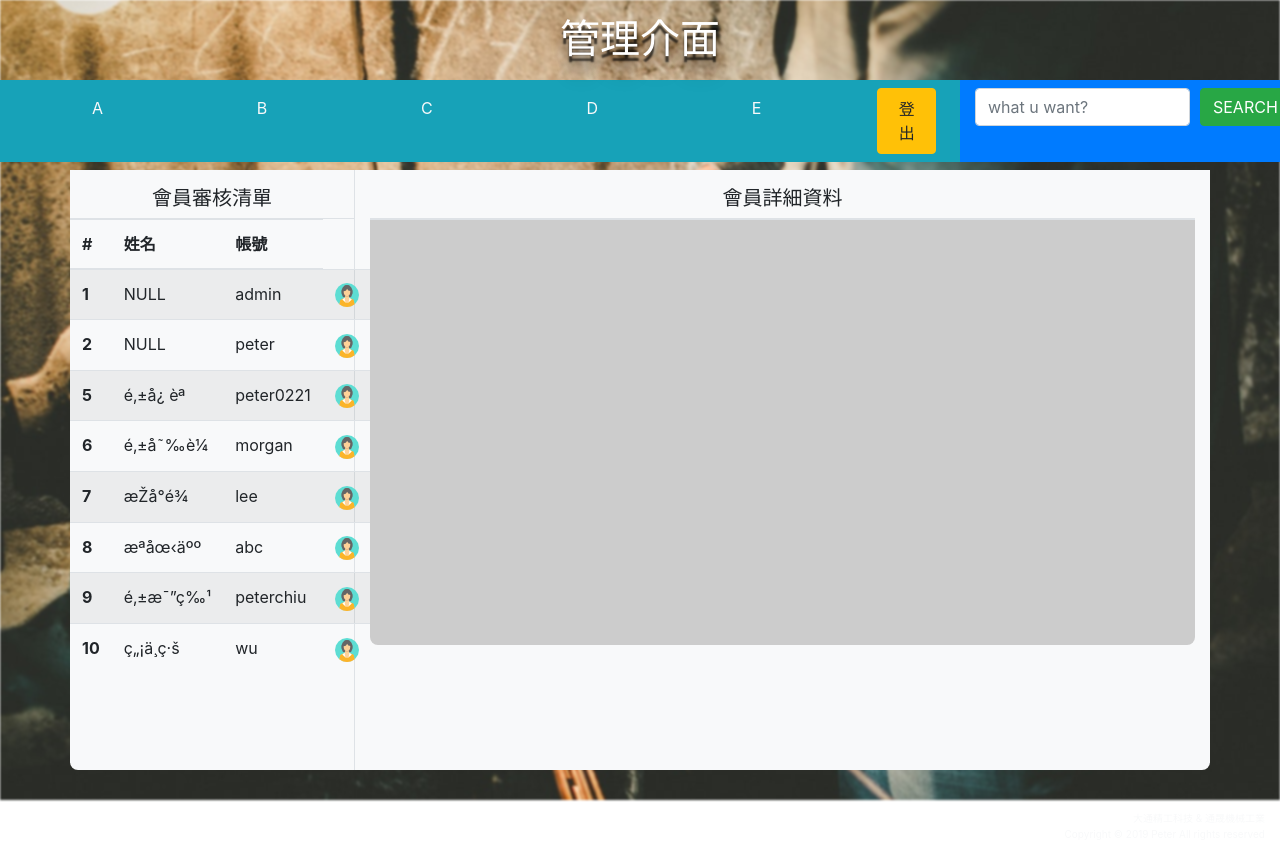
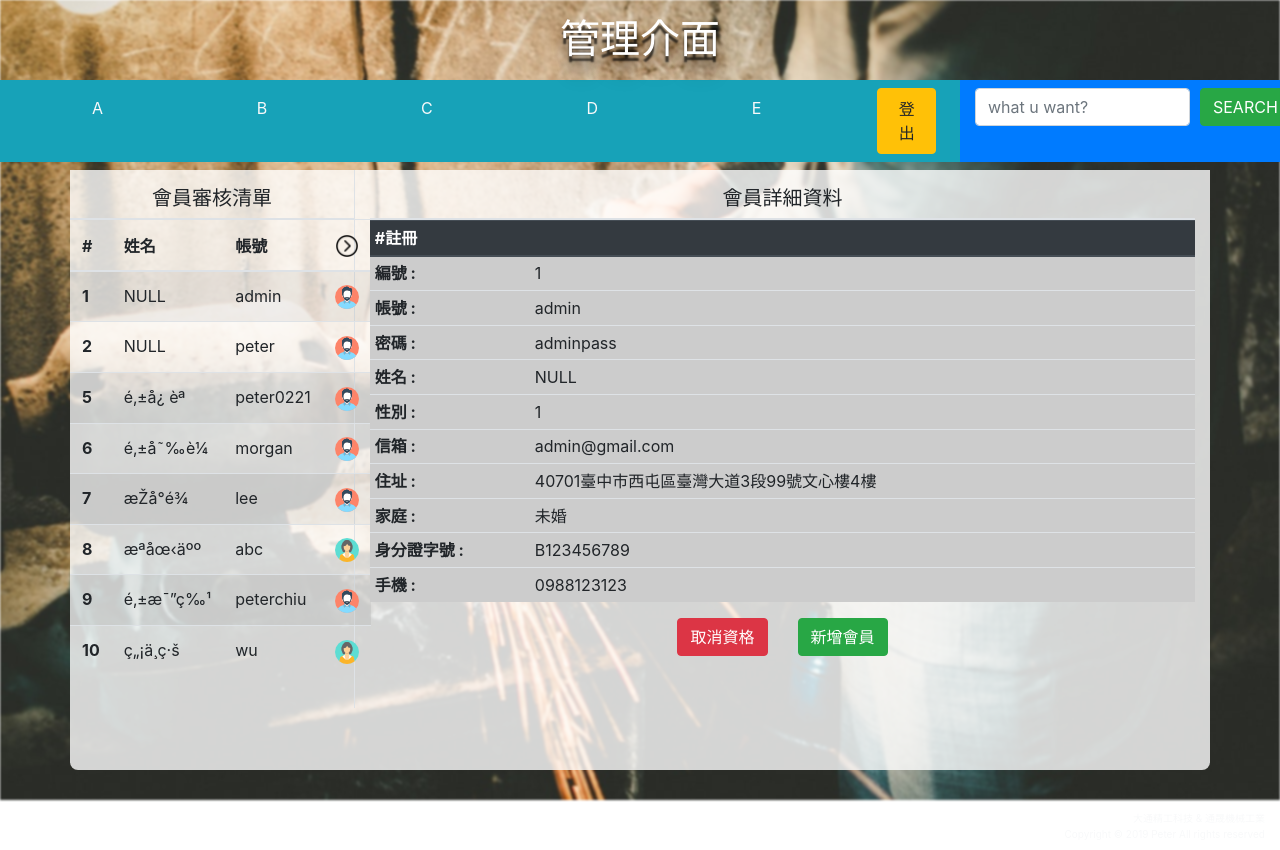
Before and after one commit to ZhongChengQ/tdc.intranet, a PHP site: page /backend/index.php?e_id_page=1 in a window 1280 px wide. Run offline with PHP 8.4, Linux system fonts and the light colour scheme; a user stored in the database is signed in; data comes from the database, SQL or seed files in the repository; data that the repository does not hold is empty.

Commit message:
update
upload 2th time 190806

```diff
--- a/backend/index.php
+++ b/backend/index.php
@@ -13,6 +13,7 @@
 <html lang="en">
 <head>
 	<meta charset="UTF-8">
+	<meta name="viewport" content="width=device-width, initial-scale=1.0,  shrink-to-fit=no">
 	<link rel="icon" href="favicon.ico" type="image/x-icon">
 	<link rel="stylesheet" href="https://stackpath.bootstrapcdn.com/bootstrap/4.3.1/css/bootstrap.min.css" integrity="sha384-ggOyR0iXCbMQv3Xipma34MD+dH/1fQ784/j6cY/iJTQUOhcWr7x9JvoRxT2MZw1T" crossorigin="anonymous">
 	<link rel="stylesheet" href="../css/my.css">
@@ -65,9 +66,9 @@
 			</div>
 		</div>
 	</div>
-	<div class="container bg-light mt-2 h-75">
-		<div class="row h-100">
-			<section class="col-3 py-3 border-right" style="padding: 0;">
+	<div class="container mt-2 h-75 opacity-white-8">
+		<div class="row">
+			<section class="col col-xl-3 py-3 border-right" style="padding: 0;">
 				<h5 class="font-mb text-center border-bottom pb-2" style="margin: 0;">會員審核清單</h5>
 				<table class="table table-striped table-hover">
 					<thead>
@@ -75,6 +76,7 @@
 							<th scope="col">#</th>
 							<th scope="col">姓名</th>
 							<th scope="col">帳號</th>
+							<th><img src="../images/right-arrow.png" alt="go-e_id_page"></th>
 						</tr>
 					</thead>
 					<tbody>
@@ -84,12 +86,34 @@
 					</tbody>
 				</table>
 			</section>
-			<section class="col py-3 text-center">
+			<section class="col col-xl-9 py-3">
 				<h5 class="font-mb text-center border-bottom pb-2" style="margin: 0;">會員詳細資料</h5>
-				<article class="container border-top h-75" style="background: #ccc;">
+				<article class="border-top" style="background: #ccc;">
+					<table class="table table-sm">
+						<thead class="thead-dark">
+							<tr>
+								<th colspan="2">#註冊</th>
+							</tr>
+						</thead>
+						<tbody>
 
+								<?php include 'member-detail-check.php'; ?>
+
+						</tbody>
+					</table>
 				</article>
-
+				<div class="row justify-content-center">
+					<div class="col-auto">
+						<form onsubmit="regisDelete()">
+							<button type="submit" class="btn btn-danger">取消資格</button>
+						</form>
+					</div>
+					<div class="col-auto">
+						<form onsubmit="regisAdd()">
+							<button type="submit" class="btn btn-success">新增會員</button>
+						</form>
+					</div>
+				</div>
 			</section>
 		</div>
 
@@ -100,5 +124,27 @@
 		require 'footer.html';
 
 	 ?>
+
+	<script type="text/javascript">
+
+		function regisDelete() {
+			var delConfirm = confirm("確定刪除?");
+			if ( delConfirm == true ) {
+				alert("刪除成功");
+			} else {
+				alert("請注意使用");
+			}
+		}
+
+		function regisAdd() {
+			var addConfirm = confirm("確定新增?\n新增前注意員工申請驗證碼是否正確");
+			if ( addConfirm == true ) {
+				alert("新增成功");
+			} else {
+				alert("請仔細確認");
+			}
+		}
+
+	</script>
 </body>
 </html>
--- a/backend/member-detail-check.php
+++ b/backend/member-detail-check.php
@@ -0,0 +1,47 @@
+<?php
+
+	$address = "40701臺中市西屯區臺灣大道3段99號文心樓4樓";
+	$family = "未婚";
+	$identity = "B123456789";
+	$phone = "0988123123";
+
+
+
+	if( isset( $_GET['e_id_page'] ) )
+	{
+		require '../includes/db.inc.php';
+
+		$page = $_GET['e_id_page'];
+		$sql = "SELECT * FROM employee WHERE e_id = $page";
+		$result = mysqli_query($conn, $sql);
+		if( mysqli_num_rows($result) > 0 ){
+			$row = mysqli_fetch_assoc($result);
+			if ( $row['name'] == "" ) {
+				$row['name'] = "NULL";
+			}elseif ( $row['gender'] == 1 ) {
+				$row['gender'] = "男";
+			}else {
+				$row['gender'] = "女";
+			}
+			echo "<tr><th style='width: 10em;'>編號 :</th><td>".$row['e_id']."</td></tr>
+			<tr><th style='width: 10em;'>帳號 :</th><td>".$row['account']."</td></tr>
+			<tr><th style='width: 10em;'>密碼 :</th><td style='word-break: break-all;'>".$row['pass']."</td></tr>
+			<tr><th style='width: 10em;'>姓名 :</th><td>".$row['name']."</td></tr>
+			<tr><th style='width: 10em;'>性別 :</th><td>".$row['gender']."</td></tr>
+			<tr><th style='width: 10em;'>信箱 :</th><td>".$row['u_email']."</td></tr>
+			<tr><th style='width: 10em;'>住址 :</th><td>".$address."</td></tr>
+			<tr><th style='width: 10em;'>家庭 :</th><td>".$family."</td></tr>
+			<tr><th style='width: 10em;'>身分證字號 :</th><td>".$identity."</td></tr>
+			<tr><th style='width: 10em;'>手機 :</th><td>".$phone."</td></tr>";
+		}else{
+			echo "<tr><th><h3 class='text-center text-primary' style='line-height: 20rem;'>查無資料</h3></th></tr>";
+		}
+	}
+	else
+	{
+		echo "請審核註冊資料";
+	}
+
+
+
+ ?>
--- a/backend/member-list-check.php
+++ b/backend/member-list-check.php
@@ -11,9 +11,9 @@
 			}
 			echo "<tr><th scope='row'>".$row['e_id']."</th><td>".$row['name']."</td><td>".$row['account']."</td><td>";
 			if ( $row['gender'] == 1 ) {
-				echo "<a href='#'><img src='../images/man.png'></a>";
+				echo "<a href='index.php?e_id_page=".$row['e_id']."'><img src='../images/man.png'></a>";
 			}else {
-				echo "<a href='#'><img src='../images/girl.png'></a>";
+				echo "<a href='index.php?e_id_page=".$row['e_id']."'><img src='../images/girl.png'></a>";
 			}
 			echo "</td></tr>";
 		}
--- a/css/my.css
+++ b/css/my.css
@@ -8,7 +8,6 @@
 }
 
 .body-style-1 {
-  height: 100vh;
 	background-image: linear-gradient( 135deg, #A6C2CE, #9C8F96, #EBC57C, #6B799E);
 	background-size: 300%;
 	animation: bglinear 15s infinite;
@@ -92,3 +91,7 @@
   	line-height: 5rem;
   }
 }
+
+.opacity-white-8 {
+  background-color: rgba(255,255,255,.8);
+}
--- a/footer.html
+++ b/footer.html
@@ -5,7 +5,7 @@
 	information section
 -->
 <div class="container-fluid">
-	<div class="row" style="height: 5rem;">
+	<div class="row" style="height: 10rem;">
 		<section class="col align-self-end text-right pt-4" style="line-height: 0; font-size: 10px;">
 
 			<p>大通精工科技 & 通晟機械工業</p>
```
Also changed, not shown: index.php (+50 -21 lines), my_db.sql (renamed from logintest.sql, +12 -11 lines), images/right-arrow.png (added).
